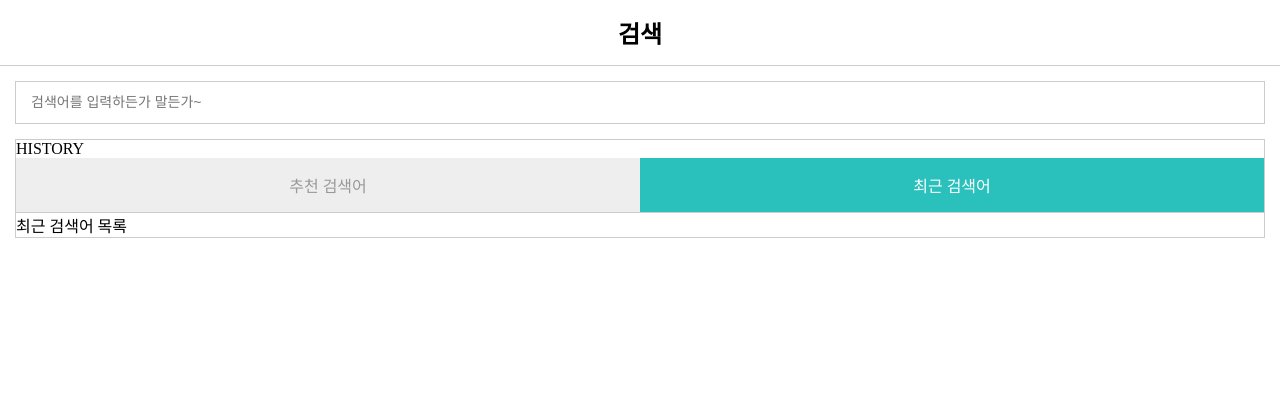
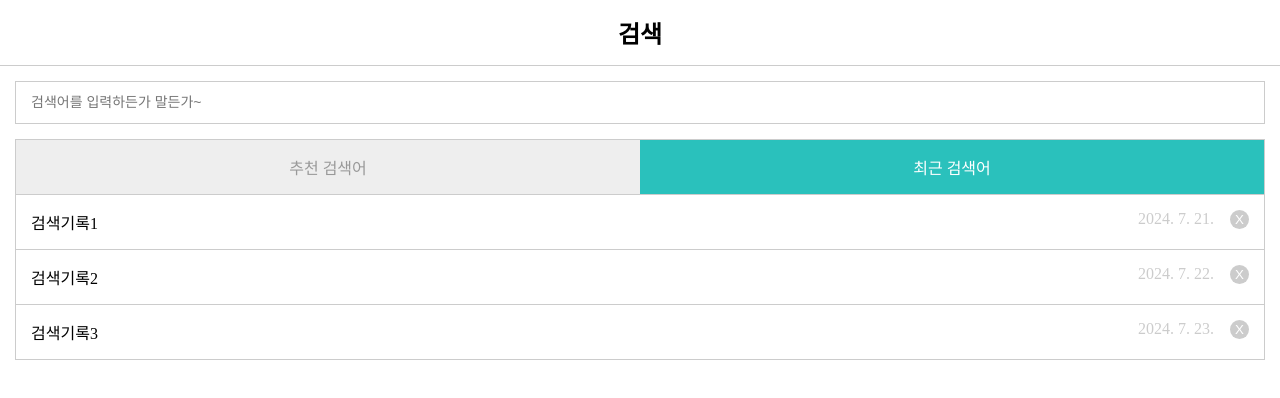
Before and after one commit to leejaypower/learn-react, a React app in the folder 3-component/: page / in a window 1280 px wide. Both pictures are taken after a click on the item "최근 검색어". Shown: the top 398 px of the page. Built offline with nearby package versions, Linux system fonts and the light colour scheme.

Commit message:
상속으로 컴포넌트 제어를 한다면..(권장 x)

```diff
--- /dev/null
+++ b/3-component/components/HistoryList.js
@@ -0,0 +1,39 @@
+import React from "react";
+import List from "./List.js";
+import store from "../src/Store.js";
+import { formatRelativeDate } from "../src/helpers.js";
+
+export default class KeywordList extends List {
+  componentDidMount() {
+    this.fetch();
+  }
+
+  fetch() {
+    const data = store.getHistoryList();
+
+    this.setState({
+      data,
+    });
+  }
+
+  handleClickRemoveHistory(event, keyword) {
+    event.stopPropagation();
+    store.removeHistory(keyword);
+    this.fetch();
+  }
+
+  renderItem(item, index) {
+    return (
+      <>
+        <span>{item.keyword}</span>
+        <span className="date">{formatRelativeDate(item.date)}</span>
+        <button
+          className="btn-remove"
+          onClick={(event) =>
+            this.handleClickRemoveHistory(event, item.keyword)
+          }
+        ></button>
+      </>
+    );
+  }
+}
--- /dev/null
+++ b/3-component/components/KeywordList.js
@@ -0,0 +1,22 @@
+import React from "react";
+import List from "./List.js";
+import store from "../src/Store.js";
+
+export default class KeywordList extends List {
+  componentDidMount() {
+    const data = store.getKeywordList();
+
+    this.setState({
+      data,
+    });
+  }
+
+  renderItem(item, index) {
+    return (
+      <>
+        <span className="number">{index + 1}</span>
+        <span>{item.keyword}</span>
+      </>
+    );
+  }
+}
--- /dev/null
+++ b/3-component/components/List.js
@@ -0,0 +1,29 @@
+import React from "react";
+
+export default class List extends React.Component {
+  constructor() {
+    super();
+
+    this.state = {
+      data: [],
+    };
+  }
+
+  renderItem(item, index) {
+    throw "renderItem()을 구현하세요.";
+  }
+
+  render() {
+    return (
+      <ul className="list">
+        {this.state.data.map((item, index) => {
+          return (
+            <li key={item.id} onClick={() => this.props.onClick(item.keyword)}>
+              {this.renderItem(item, index)}
+            </li>
+          );
+        })}
+      </ul>
+    );
+  }
+}
--- a/3-component/src/App.js
+++ b/3-component/src/App.js
@@ -2,6 +2,8 @@
 import Header from "../components/Header.js";
 import SearchForm from "../components/SearchForm.js";
 import SearchResult from "../components/SearchResult.js";
+import KeywordList from "../components/KeywordList.js";
+import HistoryList from "../components/HistoryList.js";
 import store from "./Store.js";
 import Tabs, { TabType } from "../components/Tabs.js";
 
@@ -59,13 +61,20 @@
               <SearchResult data={searchResult} />
             ) : (
               <>
-                {selectedTab}
                 <Tabs
                   selectedTab={selectedTab}
                   onChange={(selectedTab) => this.setState({ selectedTab })}
                 />
-                {selectedTab === TabType.KEYWORD && <>추천 검색어 목록</>}
-                {selectedTab === TabType.HISTORY && <>최근 검색어 목록</>}
+                {selectedTab === TabType.KEYWORD && (
+                  <KeywordList
+                    onClick={(keyword) => this.search(keyword)}
+                  ></KeywordList>
+                )}
+                {selectedTab === TabType.HISTORY && (
+                  <HistoryList
+                    onClick={(keyword) => this.search(keyword)}
+                  ></HistoryList>
+                )}
               </>
             )}
           </div>
```
